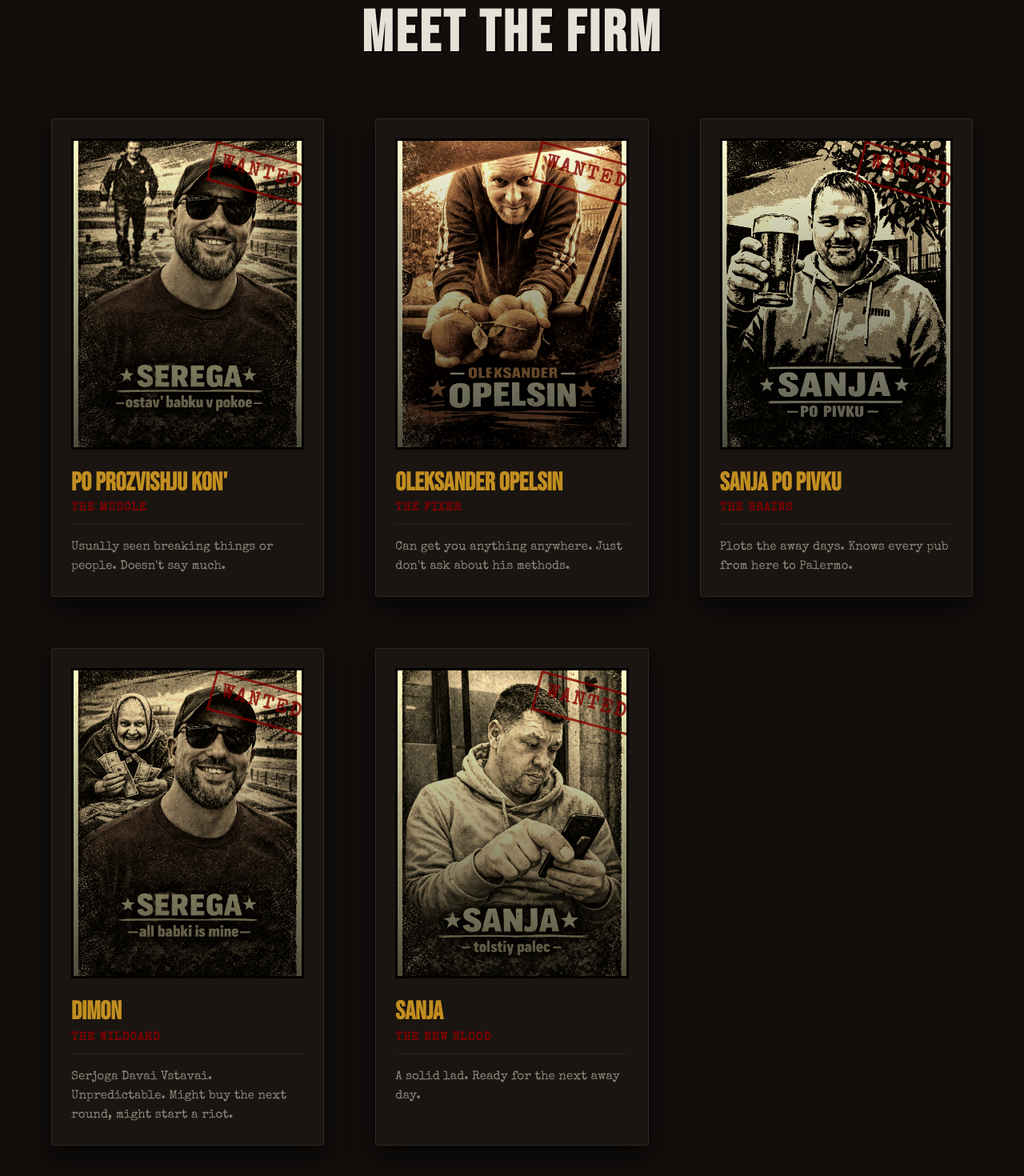
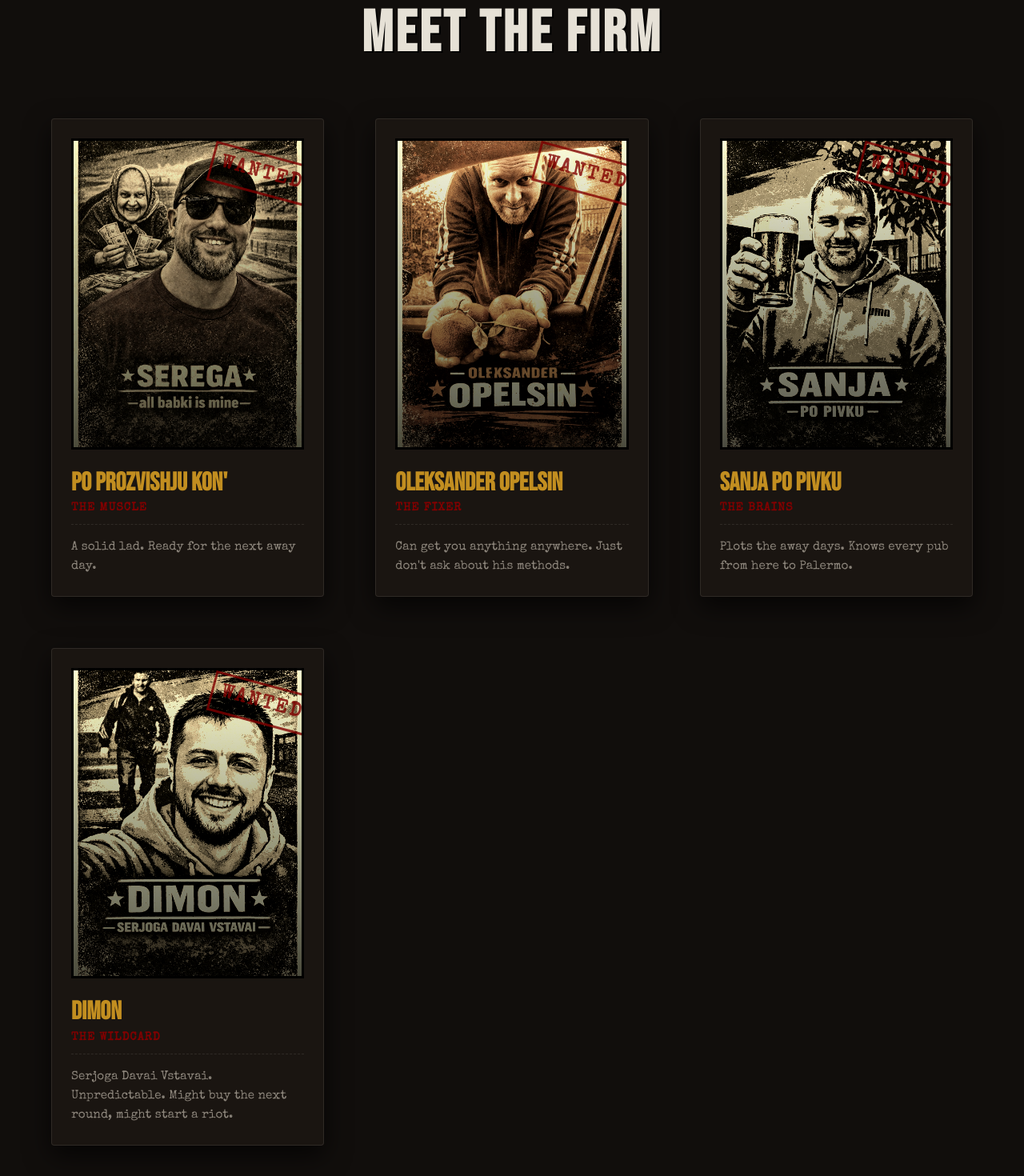
Before and after one commit to yupi1313/FreeLimburgTrips, a React (Vite) app: page / in a window 1280 px wide. Shown: the part 1000-2470 px from the top of the page at 80% size. Built offline with nearby package versions, Linux system fonts and the light colour scheme.

Commit message:
Restore original Dimon image and assign Serega to Kon spot

```diff
--- a/src/components/TheCrew.tsx
+++ b/src/components/TheCrew.tsx
@@ -6,8 +6,8 @@ const characters = [
         id: 'kon',
         name: "Po Prozvishju Kon'",
         role: "The Muscle",
-        image: "/photos/characters/kon.jpg",
-        description: "Usually seen breaking things or people. Doesn't say much."
+        image: "/photos/characters/serega.jpeg",
+        description: "A solid lad. Ready for the next away day."
     },
     {
         id: 'opelsin',
@@ -27,15 +27,8 @@ const characters = [
         id: 'dimon',
         name: "Dimon",
         role: "The Wildcard",
-        image: "/photos/characters/serega.jpeg",
+        image: "/photos/characters/dimon.jpg",
         description: "Serjoga Davai Vstavai. Unpredictable. Might buy the next round, might start a riot."
-    },
-    {
-        id: 'sanja2',
-        name: "Sanja",
-        role: "The New Blood",
-        image: "/photos/characters/sanja2.jpeg",
-        description: "A solid lad. Ready for the next away day."
     }
 ];
 
--- a/src/pages/feb23/Feb23TheCrew.tsx
+++ b/src/pages/feb23/Feb23TheCrew.tsx
@@ -6,8 +6,8 @@ const characters = [
         id: 'kon',
         name: "Конь",
         role: "Грубая сила",
-        image: "/photos/characters/kon.jpg",
-        description: "Обычно ломает вещи или людей. Мало говорит, много делает."
+        image: "/photos/characters/serega.jpeg",
+        description: "Ровный пацан. Всегда готов к следующему выезду."
     },
     {
         id: 'opelsin',
@@ -29,13 +29,6 @@ const characters = [
         role: "Голос Хаоса",
         image: "/photos/characters/dimon.jpg",
         description: "Серега давай вставай. Может купить всем пива, а может начать бунт."
-    },
-    {
-        id: 'serega',
-        name: "Серега",
-        role: "Новая кровь",
-        image: "/photos/characters/serega.jpeg",
-        description: "Ровный пацан. Всегда готов к следующему выезду."
     }
 ];
 
```
